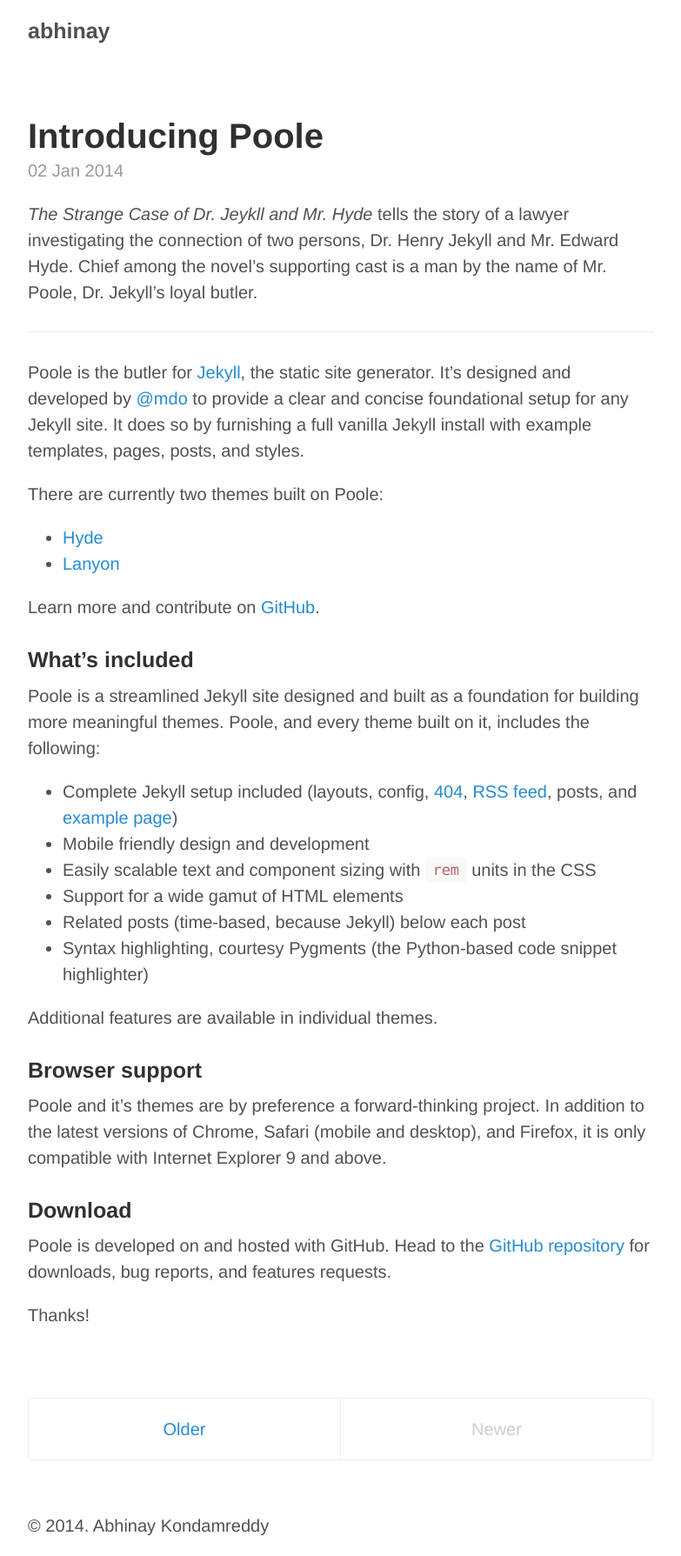
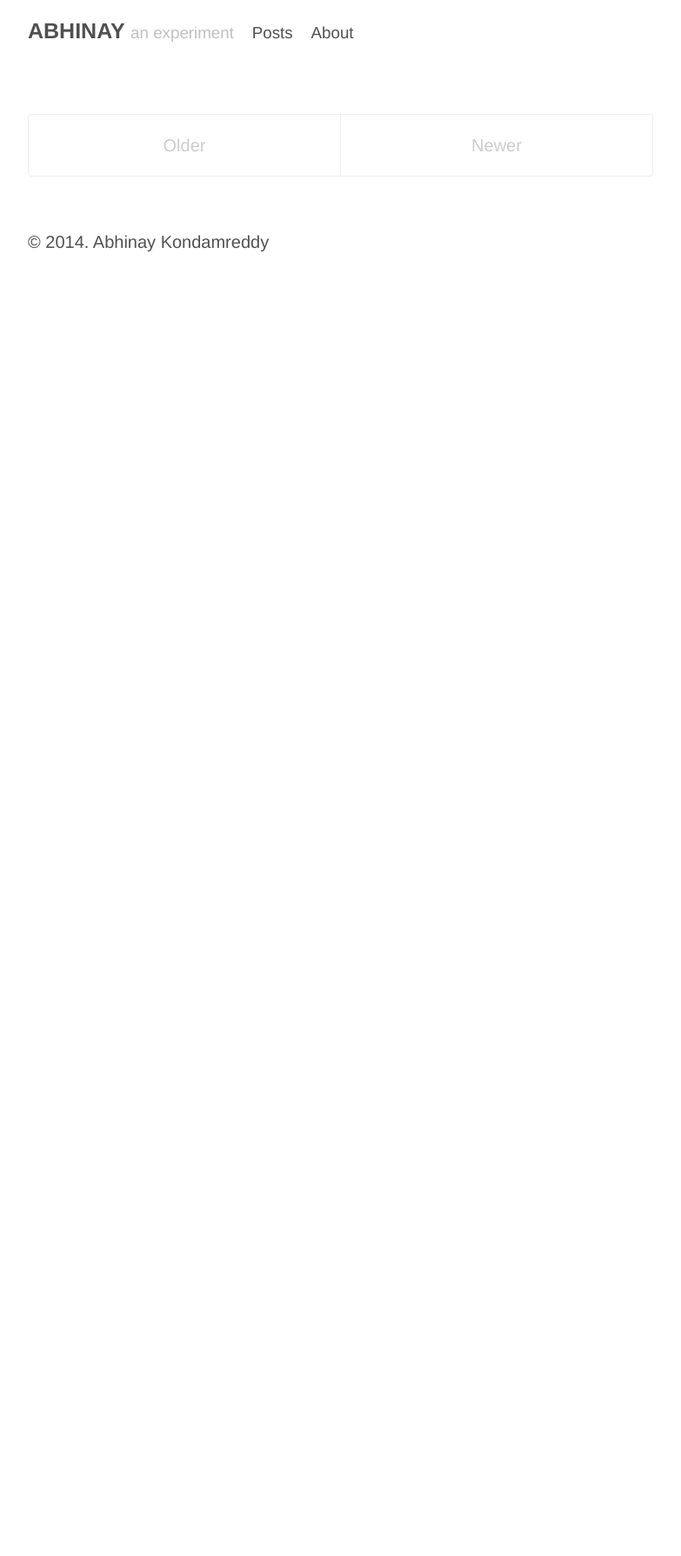
Before and after one commit to abhinaykr/abhinaykr.github.io, a Jekyll site: the page built from index.html, in a window 1280 px wide. Shown: the whole page at 87% size, without its empty margins (248-1031 px from the left). Built offline with Jekyll 4.4.1, drawn with Linux system fonts in a browser that asks for light colours; Markdown is read by kramdown in place of the engine named in the settings; the list of posts is cut into pages by our own code; after the commit the page ends 900 px from its top, so only the background shows below that.

Commit message:
minor updates, messing around

```diff
--- a/404.html
+++ b/404.html
@@ -7,5 +7,5 @@
 <div class="page">
   <h1 class="page-title">404: Page not found</h1>
   <p class="lead">Ay, Caramba! I've misplaced that URL or it's pointing to
-  something that doesn't exist. <a href="{{ site.url }}">Head back home</a> to try finding it again.</p>
+  something that doesn't exist. <a href="{{ site.baseurl }}">Head back home</a> to try finding it again.</p>
 </div>
--- a/_config.yml
+++ b/_config.yml
@@ -6,8 +6,8 @@
 permalink:        pretty
 
 # Setup
-title:            abhinay
-tagline:
+title:            ABHINAY
+tagline:          an experiment
 url:              http://abhinay.ca
 paginate:         1
 author:
@@ -19,3 +19,8 @@
 version:          1.0.0
 github:
   repo:           https://github.com/poole/poole
+
+# Custom Static Pages
+pages_list:
+  Posts: '/posts'
+  About: '/about'
--- a/_layouts/default.html
+++ b/_layouts/default.html
@@ -10,6 +10,11 @@
         <h3 class="masthead-title">
           <a href="{{ site.baseurl }}" title="Home">{{ site.title }}</a>
           <small>{{ site.tagline }}</small>
+          {% for page in site.pages_list %}
+          &nbsp;
+          <small><a href="{{ page[1]  }}">{{ page[0] }}</a></small>
+          {% endfor %}
+
         </h3>
       </div>
 
--- a/_posts/2014-01-02-introducing-poole.md
+++ /dev/null
@@ -1,40 +0,0 @@
----
-layout: post
-title: Introducing Poole
----
-
-*The Strange Case of Dr. Jeykll and Mr. Hyde* tells the story of a lawyer investigating the connection of two persons, Dr. Henry Jekyll and Mr. Edward Hyde. Chief among the novel's supporting cast is a man by the name of Mr. Poole, Dr. Jekyll's loyal butler.
-
------
-
-Poole is the butler for [Jekyll](http://jekyllrb.com), the static site generator. It's designed and developed by [@mdo](https://twitter.com/mdo) to provide a clear and concise foundational setup for any Jekyll site. It does so by furnishing a full vanilla Jekyll install with example templates, pages, posts, and styles.
-
-There are currently two themes built on Poole:
-
-* [Hyde](http://hyde.getpoole.com)
-* [Lanyon](http://lanyon.getpoole.com)
-
-Learn more and contribute on [GitHub](https://github.com/poole).
-
-### What's included
-
-Poole is a streamlined Jekyll site designed and built as a foundation for building more meaningful themes. Poole, and every theme built on it, includes the following:
-
-* Complete Jekyll setup included (layouts, config, [404](/404.html), [RSS feed](/atom.xml), posts, and [example page](/about))
-* Mobile friendly design and development
-* Easily scalable text and component sizing with `rem` units in the CSS
-* Support for a wide gamut of HTML elements
-* Related posts (time-based, because Jekyll) below each post
-* Syntax highlighting, courtesy Pygments (the Python-based code snippet highlighter)
-
-Additional features are available in individual themes.
-
-### Browser support
-
-Poole and it's themes are by preference a forward-thinking project. In addition to the latest versions of Chrome, Safari (mobile and desktop), and Firefox, it is only compatible with Internet Explorer 9 and above.
-
-### Download
-
-Poole is developed on and hosted with GitHub. Head to the <a href="https://github.com/poole/poole">GitHub repository</a> for downloads, bug reports, and features requests.
-
-Thanks!
```
Also changed, not shown: _posts/2013-12-31-whats-jekyll.md (deleted, +0 -10 lines), _posts/2014-01-01-example-content.md (deleted, +0 -130 lines), posts.md (added, +10 -0 lines).
